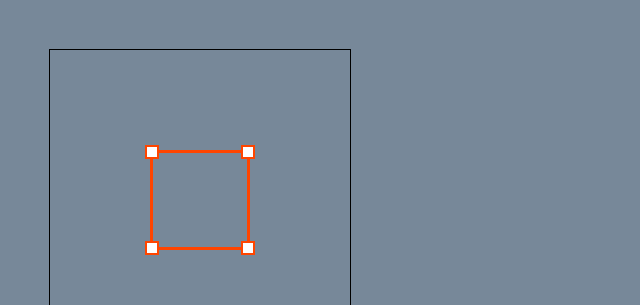
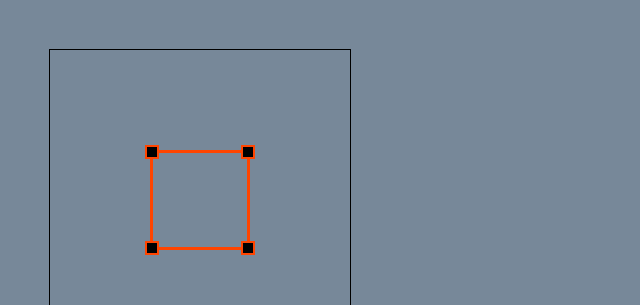
Before and after one commit to abesic-starke/sandbox, a Vue app: page /move-resize in a window 1280 px wide. Shown: the top 305 px of the page, without its empty margins (0-640 px from the left). Built offline with nearby package versions, Linux system fonts and the light colour scheme.

Commit message:
Update MoveResize.vue

```diff
--- a/src/views/MoveResize.vue
+++ b/src/views/MoveResize.vue
@@ -1,28 +1,35 @@
 <template>
-  <div class="MoveResize">
+  <div
+  class="MoveResize"
+  @mouseleave="stopDragWhenMouseOutsideFunc">
 
     <div
     class='resizable'
     @mousedown="startDrag($event, 'dragref')"
-    ref="drag"
-    draggable="true">
-      <div class='resizers'>
+    ref="drag">
+      <div
+      class='resizers'
+      >
         <div
+          v-if="resizeEnabled"
           class='resizer top-left'
           @mousedown="resizeHandleDown = true"
           @mouseup="resizeHandleDown = false">
         </div>
         <div
+          v-if="resizeEnabled"
           class='resizer top-right'
           @mousedown="resizeHandleDown = true"
           @mouseup="resizeHandleDown = false">
         </div>
         <div
+          v-if="resizeEnabled"
           class='resizer bottom-left'
           @mousedown="resizeHandleDown = true"
           @mouseup="resizeHandleDown = false">
         </div>
         <div
+          v-if="resizeEnabled"
           class='resizer bottom-right'
           @mousedown="resizeHandleDown = true"
           @mouseup="resizeHandleDown = false">
@@ -40,14 +47,22 @@ export default {
   name: 'MoveResize',
   data() {
     return {
+      // temp
+      resizeHandleDown: false,
+      // data
       positions: {
         clientX: undefined,
         clientY: undefined,
         movementX: 0,
         movementY: 0
       },
+      // props
+      grid: [1, 1], // [px, px]
+      allowClickThrough: true,
+      dragEnabled: true,
+      resizeEnabled: true,
       preventLeavingParent: true,
-      resizeHandleDown: false
+      stopDragWhenMouseOutside: true,
     }
   },
   components: {
@@ -55,6 +70,9 @@ export default {
   },
   methods: {
     startDrag(e) {
+      // Check if dragging is enabled
+      if (!this.dragEnabled) return
+      // Check if user isn't currently resizing
       if (this.resizeHandleDown) return
 
       e.preventDefault()
@@ -62,7 +80,7 @@ export default {
       this.positions.clientX = e.clientX
       this.positions.clientY = e.clientY
       document.onmousemove = this.elementDrag
-      document.onmouseup = this.closeDragElement
+      document.onmouseup = this.stopDrag
     },
     elementDrag: function (e) {
       // console.log(e)
@@ -75,32 +93,44 @@ export default {
       const newTop = (this.$refs['drag'].offsetTop - this.positions.movementY)
       const newLeft = (this.$refs['drag'].offsetLeft - this.positions.movementX)
 
+      // drag element refs
       const elementRef = this.$refs['drag']
+      const elementWidth = elementRef.offsetWidth
+      const elementHeight = elementRef.offsetHeight
+
+      // parent refs
       const parentElementRef = elementRef.parentElement
-
       const parentWidth = parentElementRef.offsetWidth
       const parentHeight = parentElementRef.offsetHeight
-      console.warn(parentWidth, parentHeight)
+      // console.warn(parentWidth, parentHeight)
 
       elementRef.style.top = newTop + 'px'
       elementRef.style.left = newLeft + 'px'
 
       if (this.preventLeavingParent) {
-        if (newTop < 0) {
-          elementRef.style.top = 0
-        }
+        // prevent leaving top
+        if (newTop < 0) elementRef.style.top = 0
+        // prevent leaving left
+        if (newLeft < 0) elementRef.style.left = 0
+        // prevent leaving bottom
 
-        if (newLeft < 0) {
-          elementRef.style.left = 0
+        if (newTop > (parentHeight - elementHeight)) {
+          elementRef.style.top = parentHeight - elementHeight + 'px'
         }
       }
 
-      console.log('top', newTop)
-      console.log('left', newLeft)
+      // console.log('top', newTop)
+      // console.log('left', newLeft)
     },
-    closeDragElement () {
+    stopDrag () {
       document.onmouseup = null
       document.onmousemove = null
+    },
+    stopDragWhenMouseOutsideFunc () {
+      if (this.stopDragWhenMouseOutside) {
+        document.onmouseup = null
+        document.onmousemove = null
+      }
     }
   },
   mounted() {
@@ -184,6 +214,9 @@ export default {
     }
 
     makeResizableDiv('.resizable')
+  },
+  created() {
+
   }
 }
 </script>
@@ -218,7 +251,7 @@ export default {
 .resizable .resizers .resizer{
   width: 10px;
   height: 10px;
-  background: white;
+  background: black;
   border: 2px solid #FF4500;
   position: absolute;
 }
```
